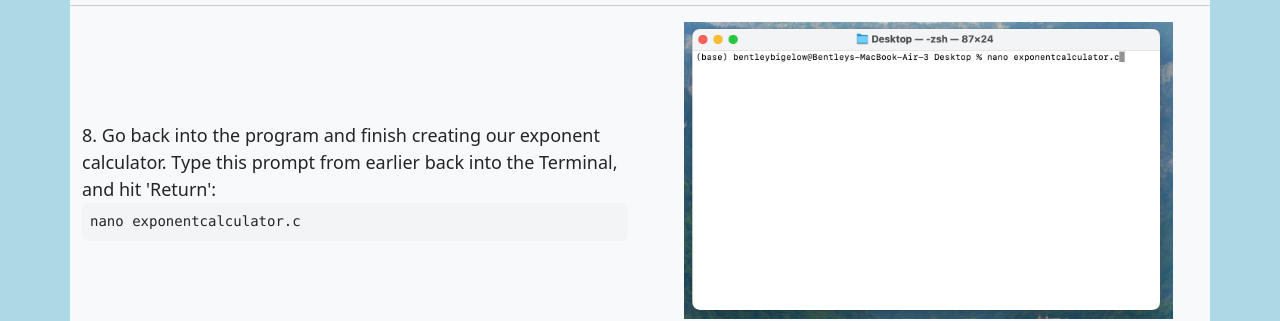
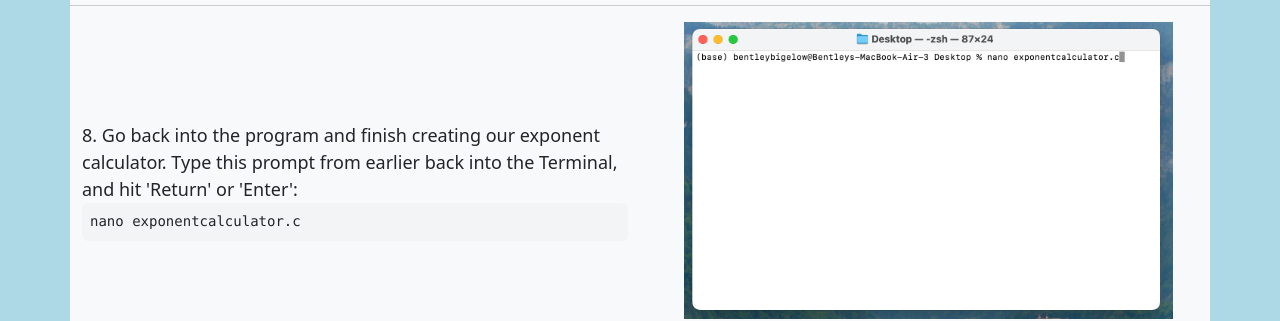
Before and after one commit to Alecyorgesen/wrtg316_instructions, a React (Vite) app: page / in a window 1280 px wide. Shown: the part 6360-6681 px from the top of the page. Built offline with nearby package versions, Linux system fonts and the light colour scheme.

Commit message:
another enter fix

```diff
--- a/src/components/steps/step8.jsx
+++ b/src/components/steps/step8.jsx
@@ -9,7 +9,7 @@ export default function Step8() {
             <li>
               Go back into the program and finish creating our exponent
               calculator. Type this prompt from earlier back into the
-              Terminal, and hit 'Return':
+              Terminal, and hit 'Return' or 'Enter':
             </li>
             <pre className="codeBlock">
               <code>nano exponentcalculator.c</code>
```
